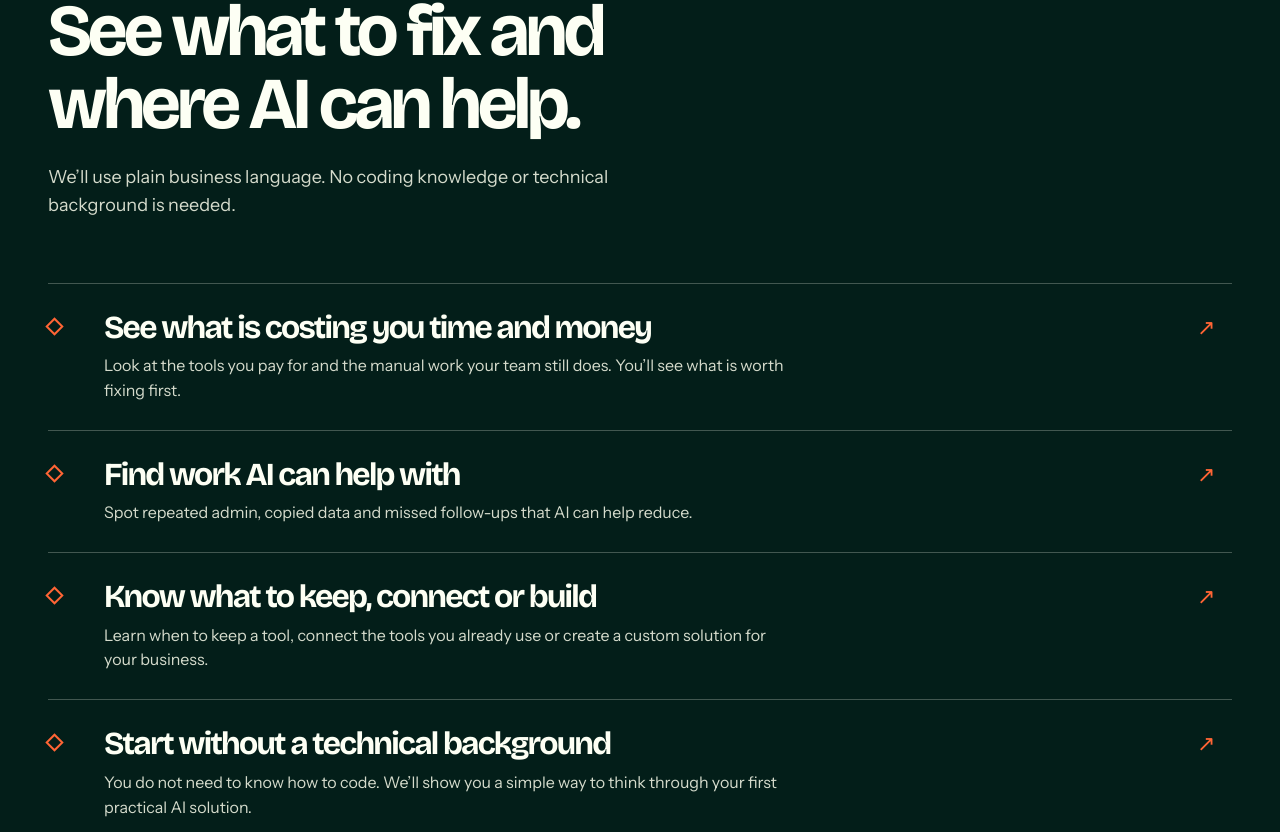
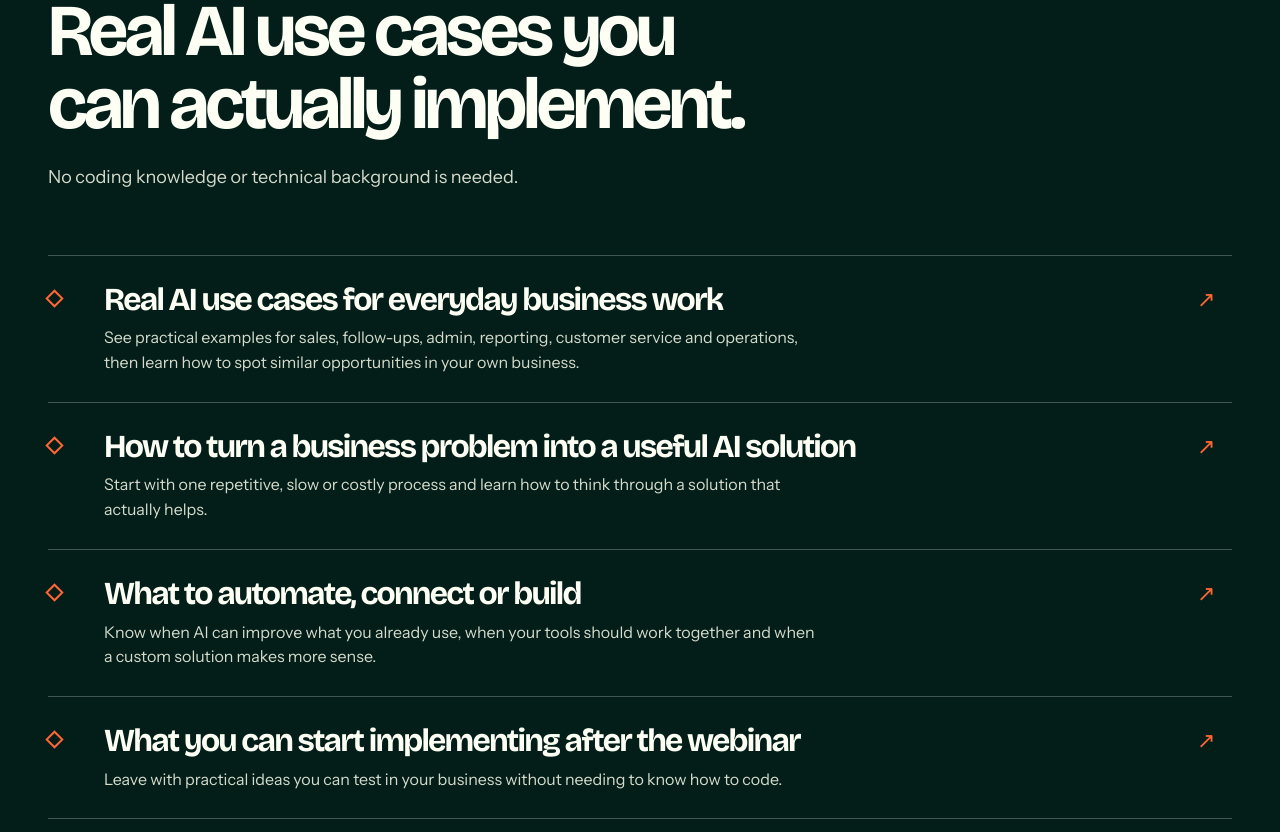
Before and after one commit to Greatdorlin/run-rentless, a Next.js app: page /webinar in a window 1280 px wide. Shown: the part 3168-4000 px from the top of the page. Built offline with nearby package versions, Linux system fonts and the light colour scheme.

Commit message:
Make webinar learning outcomes concrete

```diff
--- a/src/app/webinar/page.tsx
+++ b/src/app/webinar/page.tsx
@@ -18,10 +18,10 @@ export const metadata: Metadata = {
 };
 
 const lessons = [
-  { title: "See what is costing you time and money", copy: "Look at the tools you pay for and the manual work your team still does. You’ll see what is worth fixing first." },
-  { title: "Find work AI can help with", copy: "Spot repeated admin, copied data and missed follow-ups that AI can help reduce." },
-  { title: "Know what to keep, connect or build", copy: "Learn when to keep a tool, connect the tools you already use or create a custom solution for your business." },
-  { title: "Start without a technical background", copy: "You do not need to know how to code. We’ll show you a simple way to think through your first practical AI solution." },
+  { title: "Real AI use cases for everyday business work", copy: "See practical examples for sales, follow-ups, admin, reporting, customer service and operations, then learn how to spot similar opportunities in your own business." },
+  { title: "How to turn a business problem into a useful AI solution", copy: "Start with one repetitive, slow or costly process and learn how to think through a solution that actually helps." },
+  { title: "What to automate, connect or build", copy: "Know when AI can improve what you already use, when your tools should work together and when a custom solution makes more sense." },
+  { title: "What you can start implementing after the webinar", copy: "Leave with practical ideas you can test in your business without needing to know how to code." },
 ];
 
 const familiarTools = [
@@ -87,7 +87,7 @@ export default function WebinarPage() {
       </section>
 
       <section id="what-you-will-learn" className="webinar-learning" aria-labelledby="webinar-learning-title">
-        <div className="shell"><div className="webinar-learning__heading"><p className="webinar-section-label">What you’ll learn</p><h2 id="webinar-learning-title">See what to fix and where AI can help.</h2><p>We’ll use plain business language. No coding knowledge or technical background is needed.</p></div><div className="webinar-learning__list">{lessons.map((item) => <article key={item.title}><span className="webinar-learning__marker" aria-hidden="true" /><div><h3>{item.title}</h3><p>{item.copy}</p></div><span aria-hidden="true">↗</span></article>)}</div><div className="webinar-learning__test"><strong>No technical background needed.</strong><p>Start with a real business problem. We’ll show you how to work out what AI can help with, what a custom solution could look like and what to check before you build.</p></div></div>
+        <div className="shell"><div className="webinar-learning__heading"><p className="webinar-section-label">What you’ll learn</p><h2 id="webinar-learning-title">Real AI use cases you can actually implement.</h2><p>No coding knowledge or technical background is needed.</p></div><div className="webinar-learning__list">{lessons.map((item) => <article key={item.title}><span className="webinar-learning__marker" aria-hidden="true" /><div><h3>{item.title}</h3><p>{item.copy}</p></div><span aria-hidden="true">↗</span></article>)}</div><div className="webinar-learning__test"><strong>Useful AI, not AI for show.</strong><p>No fancy prompts just for the sake of it. No shiny demos that look impressive but solve nothing. We’ll focus on practical AI use cases you can take back to your business and put to work.</p></div></div>
       </section>
 
       <section className="webinar-examples" aria-labelledby="webinar-examples-title">
```
